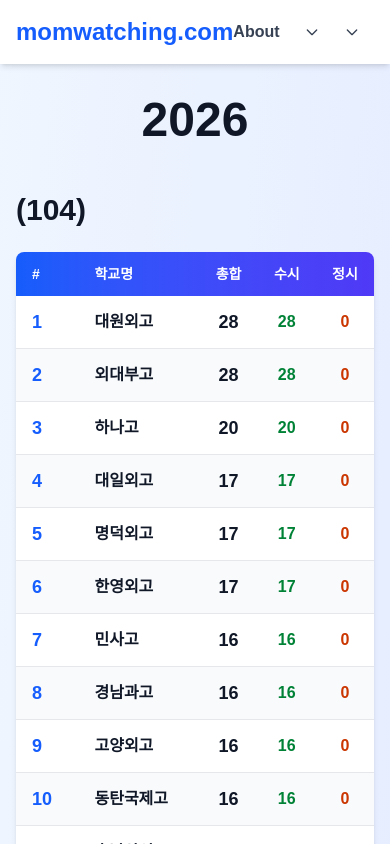
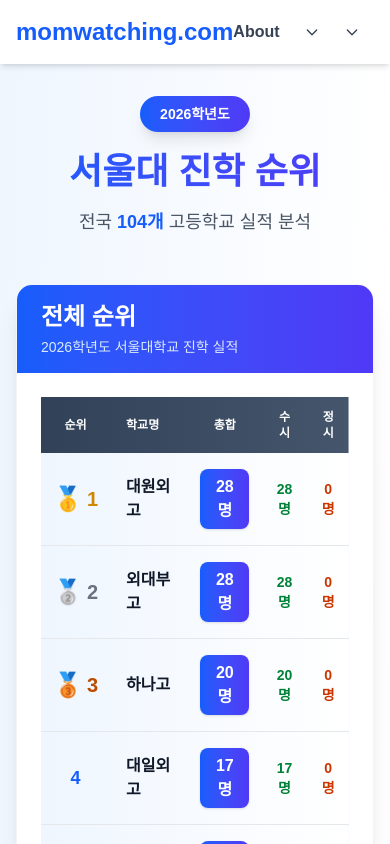
Before and after one commit to zeahzoo/momwatching, a Next.js app: page / in a window 390 px wide. Shown: the top 844 px of the page. Built offline with nearby package versions, Linux system fonts and the light colour scheme.

Commit message:
Redesign home page with beautiful UI: gradient headers, medals for top 3, improved table styling

```diff
--- a/app/page.tsx
+++ b/app/page.tsx
@@ -9,21 +9,19 @@ import path from 'path';
 
 async function getData(): Promise<Database> {
   try {
-    // Read data.json from the file system
     const filePath = path.join(process.cwd(), 'public', 'data.json');
     const fileContents = await fs.readFile(filePath, 'utf8');
     const data = JSON.parse(fileContents);
     return data;
   } catch (error) {
     console.error('Error loading data.json:', error);
-    // Fallback data in case of error
     return {
       schools: {},
       metadata: {
         collection_date: new Date().toISOString(),
-        data_source: '  ',
+        data_source: 'Error',
         years_covered: ['2025'],
-        universities_covered: [''],
+        universities_covered: ['서울대'],
         total_schools: 0,
         description: 'Error loading data',
         last_updated: new Date().toISOString()
@@ -52,33 +50,48 @@ export default async function Home() {
   const latestNews = await getLatestNews();
 
   return (
-    <main className="min-h-screen bg-gradient-to-br from-blue-50 to-indigo-100">
+    <main className="min-h-screen bg-gradient-to-br from-blue-50 via-white to-indigo-50">
       <div className="container mx-auto px-4 py-8 max-w-7xl">
-        {/* Header */}
+
+        {/* Hero Header */}
         <header className="text-center mb-12">
-          <h1 className="text-5xl font-bold text-gray-900 mb-8">
-            2026
+          <div className="inline-block px-5 py-2 bg-gradient-to-r from-blue-600 to-indigo-600 text-white rounded-full text-sm font-bold mb-5 shadow-lg">
+            2026학년도
+          </div>
+          <h1 className="text-4xl md:text-6xl font-extrabold text-transparent bg-clip-text bg-gradient-to-r from-blue-600 to-indigo-600 mb-4">
+            서울대 진학 순위
           </h1>
+          <p className="text-gray-600 text-lg md:text-xl font-medium">
+            전국 <span className="text-blue-600 font-bold">{rankedSchools.length}개</span> 고등학교 실적 분석
+          </p>
         </header>
 
-        {/* Full Rankings */}
-        <div className="mb-8">
-          <div className="flex items-center justify-between mb-6">
-            <h2 className="text-3xl font-bold text-gray-900">  ({rankedSchools.length})</h2>
+        {/* Rankings Card */}
+        <div className="mb-12">
+          <div className="bg-white rounded-2xl shadow-xl overflow-hidden border border-gray-100">
+            <div className="bg-gradient-to-r from-blue-600 to-indigo-600 px-6 py-4">
+              <h2 className="text-2xl font-bold text-white">전체 순위</h2>
+              <p className="text-blue-100 text-sm mt-1">2026학년도 서울대학교 진학 실적</p>
+            </div>
+            <div className="p-6">
+              <SchoolTable schools={rankedSchools} startRank={1} />
+            </div>
           </div>
-          <SchoolTable schools={rankedSchools} startRank={1} />
         </div>
 
         {/* Latest News Section */}
         {latestNews.length > 0 && (
           <div className="mb-8">
             <div className="flex items-center justify-between mb-6">
-              <h2 className="text-3xl font-bold text-gray-900"></h2>
+              <div>
+                <h2 className="text-3xl font-bold text-gray-900">정보방</h2>
+                <p className="text-gray-600 text-sm mt-1">최신 입시 소식</p>
+              </div>
               <Link
                 href="/news"
-                className="px-6 py-3 bg-blue-600 text-white rounded-lg hover:bg-blue-700 transition-colors font-semibold shadow-md"
+                className="px-6 py-3 bg-gradient-to-r from-blue-600 to-indigo-600 text-white rounded-xl hover:shadow-lg transition-all font-semibold"
               >
-                  →
+                전체보기 →
               </Link>
             </div>
             <div className="grid grid-cols-1 md:grid-cols-3 gap-6">
--- a/components/SchoolTable.tsx
+++ b/components/SchoolTable.tsx
@@ -7,97 +7,120 @@ interface SchoolTableProps {
 }
 
 export default function SchoolTable({ schools, startRank = 1 }: SchoolTableProps) {
+  const getRankBadge = (rank: number) => {
+    if (rank === 1) return '🥇';
+    if (rank === 2) return '🥈';
+    if (rank === 3) return '🥉';
+    return null;
+  };
+
+  const getRankColor = (rank: number) => {
+    if (rank === 1) return 'text-yellow-600 font-extrabold text-xl';
+    if (rank === 2) return 'text-gray-500 font-extrabold text-xl';
+    if (rank === 3) return 'text-amber-700 font-extrabold text-xl';
+    if (rank <= 10) return 'text-blue-600 font-bold text-lg';
+    return 'text-gray-700 font-semibold';
+  };
+
   return (
-    <div className="bg-white rounded-lg shadow-md overflow-hidden">
+    <div className="overflow-hidden">
       <div className="overflow-x-auto">
         <table className="w-full">
           <thead>
-            <tr className="bg-gradient-to-r from-blue-600 to-indigo-600 text-white">
-              <th className="px-4 py-3 text-left text-sm font-bold">#</th>
-              <th className="px-4 py-3 text-left text-sm font-bold">학교명</th>
-              <th className="px-4 py-3 text-left text-sm font-bold hidden sm:table-cell">지역</th>
-              <th className="px-4 py-3 text-left text-sm font-bold hidden md:table-cell">유형</th>
-              <th className="px-4 py-3 text-center text-sm font-bold">총합</th>
-              <th className="px-4 py-3 text-center text-sm font-bold">수시</th>
-              <th className="px-4 py-3 text-center text-sm font-bold">정시</th>
+            <tr className="bg-gradient-to-r from-slate-700 to-slate-600 text-white">
+              <th className="px-3 py-3 text-center text-xs font-bold uppercase">순위</th>
+              <th className="px-4 py-3 text-left text-xs font-bold uppercase">학교명</th>
+              <th className="px-3 py-3 text-left text-xs font-bold uppercase hidden sm:table-cell">지역</th>
+              <th className="px-3 py-3 text-left text-xs font-bold uppercase hidden md:table-cell">유형</th>
+              <th className="px-3 py-3 text-center text-xs font-bold uppercase">총합</th>
+              <th className="px-3 py-3 text-center text-xs font-bold uppercase">수시</th>
+              <th className="px-3 py-3 text-center text-xs font-bold uppercase">정시</th>
             </tr>
           </thead>
-          <tbody>
+          <tbody className="divide-y divide-gray-200">
             {schools.map((school, index) => {
               const rank = startRank + index;
-              const isEven = index % 2 === 0;
+              const medal = getRankBadge(rank);
+              const isTop10 = rank <= 10;
 
               return (
                 <tr
                   key={school.name}
-                  className={`border-b border-gray-200 hover:bg-blue-50 transition-colors cursor-pointer ${
-                    isEven ? 'bg-white' : 'bg-gray-50'
+                  className={`hover:bg-blue-50 transition-all duration-150 ${
+                    isTop10 ? 'bg-gradient-to-r from-blue-50 to-white' : 'bg-white'
                   }`}
                 >
-                  <td className="px-4 py-3">
+                  <td className="px-3 py-4 text-center">
                     <Link
                       href={`/school/${encodeURIComponent(school.name)}`}
                       className="block w-full h-full"
                     >
-                      <div className="text-lg font-bold text-blue-600">{rank}</div>
+                      <div className="flex items-center justify-center gap-1">
+                        {medal && <span className="text-2xl">{medal}</span>}
+                        <span className={getRankColor(rank)}>{rank}</span>
+                      </div>
                     </Link>
                   </td>
-                  <td className="px-4 py-3">
+                  <td className="px-4 py-4">
                     <Link
                       href={`/school/${encodeURIComponent(school.name)}`}
-                      className="block w-full h-full"
+                      className="block w-full h-full group"
                     >
-                      <div className="font-semibold text-gray-900 hover:text-blue-600">
+                      <div className={`font-bold group-hover:text-blue-600 transition-colors ${
+                        isTop10 ? 'text-gray-900 text-base' : 'text-gray-800 text-sm'
+                      }`}>
                         {school.name}
                       </div>
                     </Link>
                   </td>
-                  <td className="px-4 py-3 hidden sm:table-cell">
+                  <td className="px-3 py-4 hidden sm:table-cell">
                     <Link
                       href={`/school/${encodeURIComponent(school.name)}`}
                       className="block w-full h-full"
                     >
                       {school.region && (
-                        <span className="inline-block px-2 py-1 text-xs bg-blue-100 text-blue-700 rounded">
+                        <span className="inline-block px-2 py-1 text-xs bg-blue-100 text-blue-700 rounded-md font-medium">
                           {school.region}
                         </span>
                       )}
                     </Link>
                   </td>
-                  <td className="px-4 py-3 hidden md:table-cell">
+                  <td className="px-3 py-4 hidden md:table-cell">
                     <Link
                       href={`/school/${encodeURIComponent(school.name)}`}
                       className="block w-full h-full"
                     >
                       {school.type && (
-                        <span className="inline-block px-2 py-1 text-xs bg-gray-100 text-gray-700 rounded">
+                        <span className="inline-block px-2 py-1 text-xs bg-gray-100 text-gray-600 rounded-md font-medium">
                           {school.type}
                         </span>
                       )}
                     </Link>
                   </td>
-                  <td className="px-4 py-3 text-center">
+                  <td className="px-3 py-4 text-center">
                     <Link
                       href={`/school/${encodeURIComponent(school.name)}`}
                       className="block w-full h-full"
                     >
-                      <div className="text-lg font-bold text-gray-900">{school.total}</div>
+                      <div className="inline-block px-3 py-1.5 bg-gradient-to-r from-blue-600 to-indigo-600 text-white rounded-lg font-bold text-base shadow-sm">
+                        {school.total}명
+                      </div>
                     </Link>
                   </td>
-                  <td className="px-4 py-3 text-center">
+                  <td className="px-3 py-4 text-center">
                     <Link
                       href={`/school/${encodeURIComponent(school.name)}`}
                       className="block w-full h-full"
                     >
-                      <div className="text-base font-semibold text-green-700">{school.susi}</div>
+                      <div className="text-sm font-semibold text-green-700">{school.susi}명</div>
                     </Link>
                   </td>
-                  <td className="px-4 py-3 text-center">
+                  <td className="px-3 py-4 text-center">
                     <Link
                       href={`/school/${encodeURIComponent(school.name)}`}
                       className="block w-full h-full"
                     >
-                      <div className="text-base font-semibold text-orange-700">{school.jeongsi}</div>
+                      <div className="text-sm font-semibold text-orange-700">{school.jeongsi}명</div>
                     </Link>
                   </td>
                 </tr>
@@ -109,7 +132,7 @@ export default function SchoolTable({ schools, startRank = 1 }: SchoolTableProps
 
       {schools.length === 0 && (
         <div className="text-center py-12">
-          <p className="text-gray-500">데이터가 없습니다.</p>
+          <p className="text-gray-500 text-lg">데이터가 없습니다.</p>
         </div>
       )}
     </div>
```
